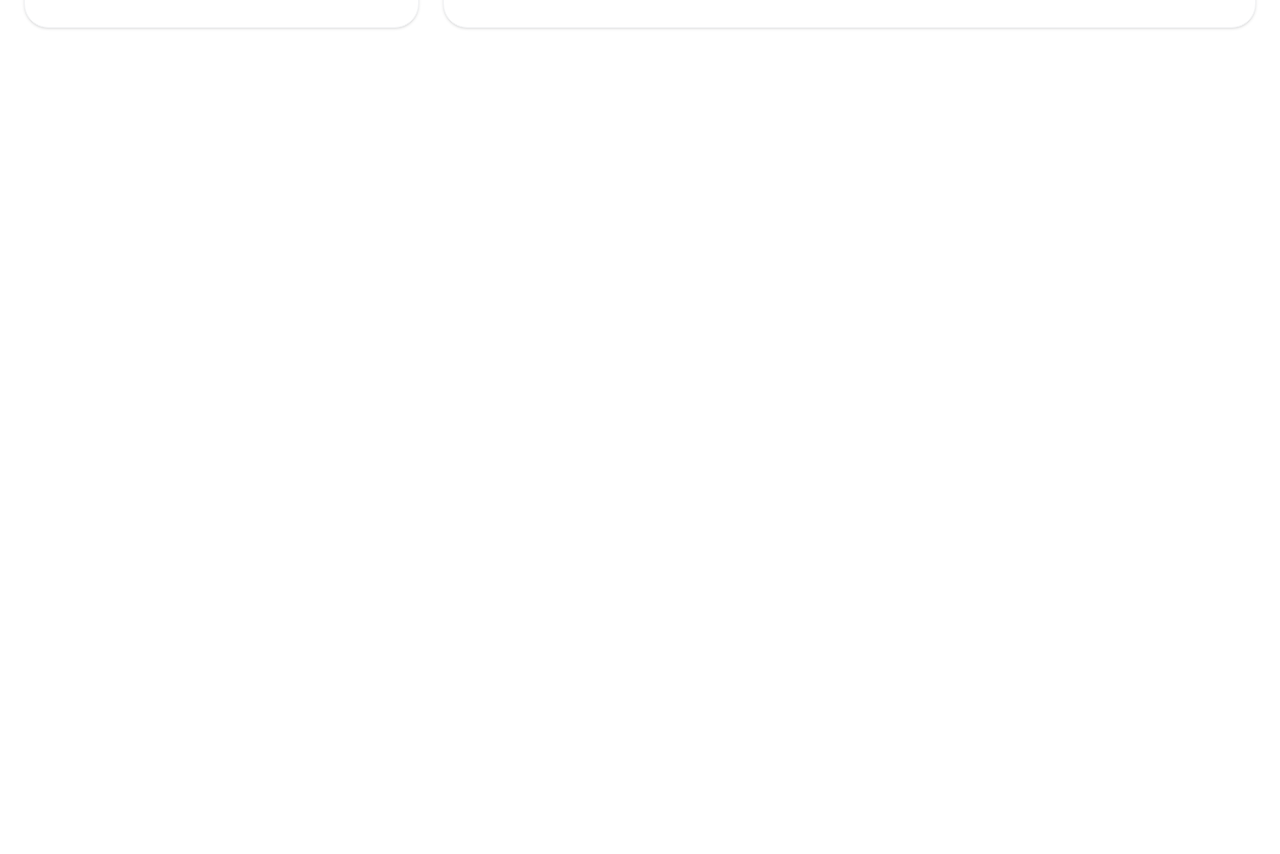
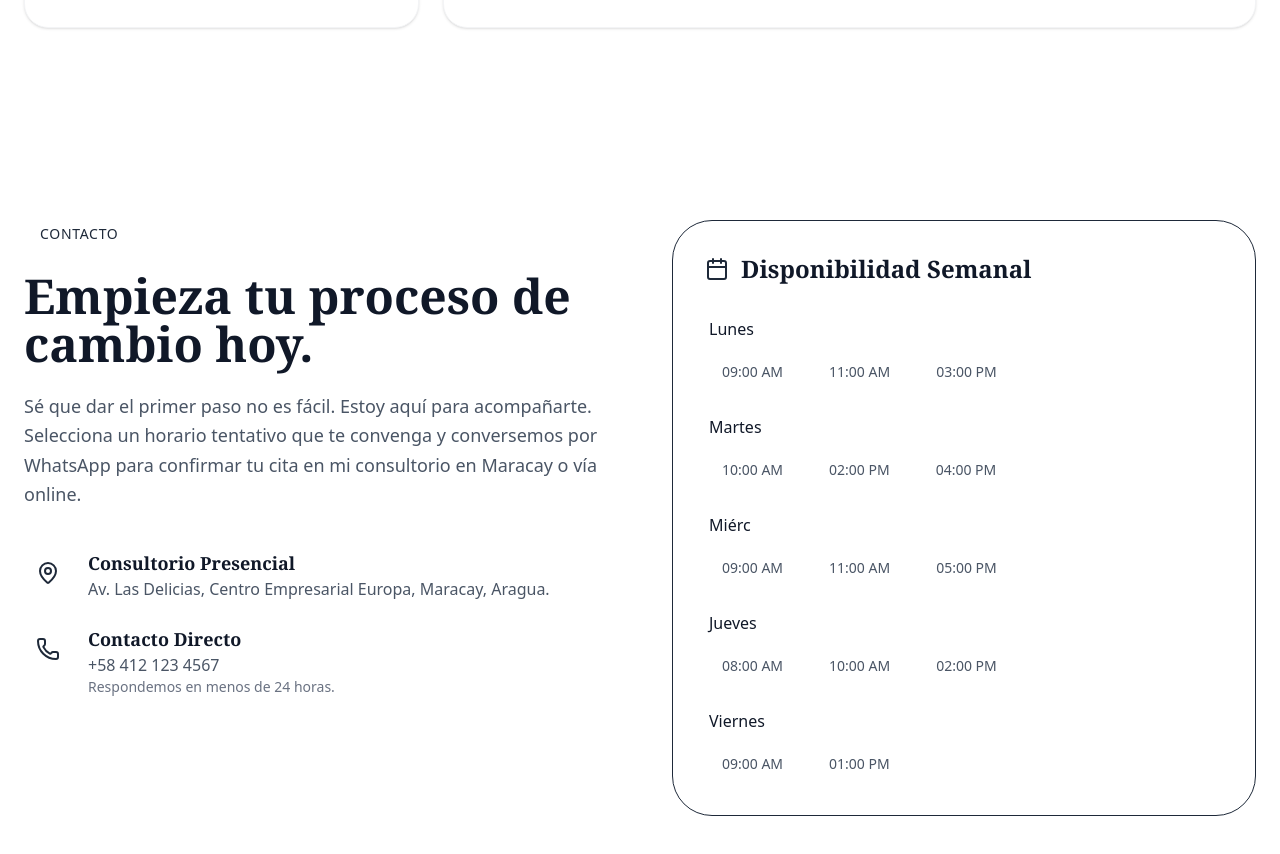
Before and after one commit to Annes-exe/web-carla, a Next.js app: page / in a window 1280 px wide. Shown: the part 1920-2774 px from the top of the page. Before the commit the page ends 2244 px from the top, so only its background shows below. Built offline with nearby package versions, Linux system fonts and the light colour scheme; a web font is replaced by a local one.

Commit message:
feat: inicio pantalla de contacto por whats app

```diff
--- a/src/app/page.tsx
+++ b/src/app/page.tsx
@@ -1,6 +1,7 @@
 import { Navbar } from "@/components/ui/Navbar";
 import { Hero } from "@/components/sections/Hero";
 import { ServicesGrid } from "@/components/sections/ServicesGrid";
+import { Contact } from "@/components/sections/Contact";
 
 export default function Home() {
   return (
@@ -8,7 +9,7 @@ export default function Home() {
       <Navbar />
       <Hero />
       <ServicesGrid />
-      <div className="h-[200px]" /> {/* Spacer */}
+      <Contact />
     </main>
   );
 }
--- /dev/null
+++ b/src/components/sections/Contact.tsx
@@ -0,0 +1,152 @@
+"use client";
+
+import { useState } from "react";
+import { motion, AnimatePresence } from "framer-motion";
+import { Calendar, Clock, Phone, MapPin } from "lucide-react";
+
+const schedule = [
+    { day: "Lunes", slots: ["09:00 AM", "11:00 AM", "03:00 PM"] },
+    { day: "Martes", slots: ["10:00 AM", "02:00 PM", "04:00 PM"] },
+    { day: "Miérc", slots: ["09:00 AM", "11:00 AM", "05:00 PM"] },
+    { day: "Jueves", slots: ["08:00 AM", "10:00 AM", "02:00 PM"] },
+    { day: "Viernes", slots: ["09:00 AM", "01:00 PM"] },
+];
+
+export const Contact = () => {
+    const [selectedSlot, setSelectedSlot] = useState<{ day: string; time: string } | null>(null);
+
+    const handleWhatsAppRedirect = () => {
+        if (!selectedSlot) return;
+
+        // Format: Hola Carla, me interesa agendar una consulta para el Lunes a las 09:00 AM
+        const message = `Hola Carla, me interesa agendar una consulta para el ${selectedSlot.day} a las ${selectedSlot.time}.`;
+        const encodedMessage = encodeURIComponent(message);
+        const phoneNumber = "584243830191";
+
+        window.open(`https://wa.me/${phoneNumber}?text=${encodedMessage}`, "_blank");
+    };
+
+    return (
+        <section id="contact" className="py-24 bg-white relative overflow-hidden">
+            {/* Background blob */}
+            <div className="absolute bottom-0 right-0 w-[600px] h-[600px] bg-brand-sage/5 rounded-full blur-3xl pointer-events-none -z-10 translate-x-1/3 translate-y-1/3" />
+
+            <div className="container mx-auto px-6">
+                <div className="grid lg:grid-cols-2 gap-16 items-start">
+
+                    {/* Left Column: Info & Context */}
+                    <motion.div
+                        initial={{ opacity: 0, x: -30 }}
+                        whileInView={{ opacity: 1, x: 0 }}
+                        viewport={{ once: true }}
+                        transition={{ duration: 0.8 }}
+                    >
+                        <span className="inline-block py-1 px-4 rounded-full bg-brand-sage/10 text-brand-sage font-medium text-sm mb-6 uppercase tracking-wider">
+                            Contacto
+                        </span>
+                        <h2 className="text-4xl md:text-5xl font-serif font-bold text-gray-900 mb-6">
+                            Empieza tu proceso de cambio hoy.
+                        </h2>
+                        <p className="text-lg text-gray-600 mb-10 leading-relaxed">
+                            Sé que dar el primer paso no es fácil. Estoy aquí para acompañarte.
+                            Selecciona un horario tentativo que te convenga y conversemos por WhatsApp para confirmar tu cita en mi consultorio en Maracay o vía online.
+                        </p>
+
+                        <div className="space-y-6">
+                            <div className="flex items-start gap-4">
+                                <div className="p-3 bg-brand-cream rounded-xl text-brand-sage">
+                                    <MapPin size={24} />
+                                </div>
+                                <div>
+                                    <h4 className="font-serif font-bold text-gray-900 text-lg">Consultorio Presencial</h4>
+                                    <p className="text-gray-600">Av. Las Delicias, Centro Empresarial Europa, Maracay, Aragua.</p>
+                                </div>
+                            </div>
+
+                            <div className="flex items-start gap-4">
+                                <div className="p-3 bg-brand-cream rounded-xl text-brand-sage">
+                                    <Phone size={24} />
+                                </div>
+                                <div>
+                                    <h4 className="font-serif font-bold text-gray-900 text-lg">Contacto Directo</h4>
+                                    <p className="text-gray-600">+58 412 123 4567</p>
+                                    <p className="text-sm text-gray-500">Respondemos en menos de 24 horas.</p>
+                                </div>
+                            </div>
+                        </div>
+                    </motion.div>
+
+                    {/* Right Column: Visual Calendar */}
+                    <motion.div
+                        initial={{ opacity: 0, x: 30 }}
+                        whileInView={{ opacity: 1, x: 0 }}
+                        viewport={{ once: true }}
+                        transition={{ duration: 0.8, delay: 0.2 }}
+                        className="bg-brand-cream/50 p-8 rounded-[2.5rem] border border-brand-sage/10 relative"
+                    >
+                        <div className="flex items-center gap-3 mb-8">
+                            <Calendar className="text-brand-sage" size={24} />
+                            <h3 className="font-serif font-bold text-2xl text-gray-900">Disponibilidad Semanal</h3>
+                        </div>
+
+                        <div className="space-y-6">
+                            {schedule.map((dayPlan) => (
+                                <div key={dayPlan.day} className="space-y-3">
+                                    <h4 className="font-medium text-gray-900 ml-1">{dayPlan.day}</h4>
+                                    <div className="flex flex-wrap gap-3">
+                                        {dayPlan.slots.map((time) => {
+                                            const isSelected = selectedSlot?.day === dayPlan.day && selectedSlot?.time === time;
+                                            return (
+                                                <button
+                                                    key={`${dayPlan.day}-${time}`}
+                                                    onClick={() => setSelectedSlot({ day: dayPlan.day, time })}
+                                                    className={`
+                            px-4 py-2 rounded-xl text-sm font-medium transition-all duration-300 border cursor-pointer
+                            ${isSelected
+                                                            ? "bg-brand-sage text-white border-brand-sage shadow-md transform scale-105"
+                                                            : "bg-white text-gray-600 border-white hover:border-brand-sage/50 hover:text-brand-sage"}
+                          `}
+                                                >
+                                                    {time}
+                                                </button>
+                                            );
+                                        })}
+                                    </div>
+                                </div>
+                            ))}
+                        </div>
+
+                        {/* Floating Action within the card */}
+                        <AnimatePresence>
+                            {selectedSlot && (
+                                <motion.div
+                                    initial={{ opacity: 0, y: 20 }}
+                                    animate={{ opacity: 1, y: 0 }}
+                                    exit={{ opacity: 0, y: 10 }}
+                                    className="mt-8 pt-6 border-t border-gray-200"
+                                >
+                                    <div className="flex flex-col sm:flex-row items-center gap-4 justify-between bg-white p-4 rounded-2xl shadow-sm border border-gray-100">
+                                        <div className="flex items-center gap-3">
+                                            <Clock size={20} className="text-brand-sage" />
+                                            <span className="text-sm font-medium text-gray-700">
+                                                {selectedSlot.day} - {selectedSlot.time}
+                                            </span>
+                                        </div>
+                                        <button
+                                            onClick={handleWhatsAppRedirect}
+                                            className="w-full sm:w-auto bg-[#25D366] hover:bg-[#20bd5a] text-white px-6 py-2.5 rounded-full font-bold shadow-sm transition-all flex items-center justify-center gap-2 cursor-pointer"
+                                        >
+                                            <Phone size={18} />
+                                            Confirmar Cita
+                                        </button>
+                                    </div>
+                                </motion.div>
+                            )}
+                        </AnimatePresence>
+
+                    </motion.div>
+                </div>
+            </div>
+        </section>
+    );
+};
```
